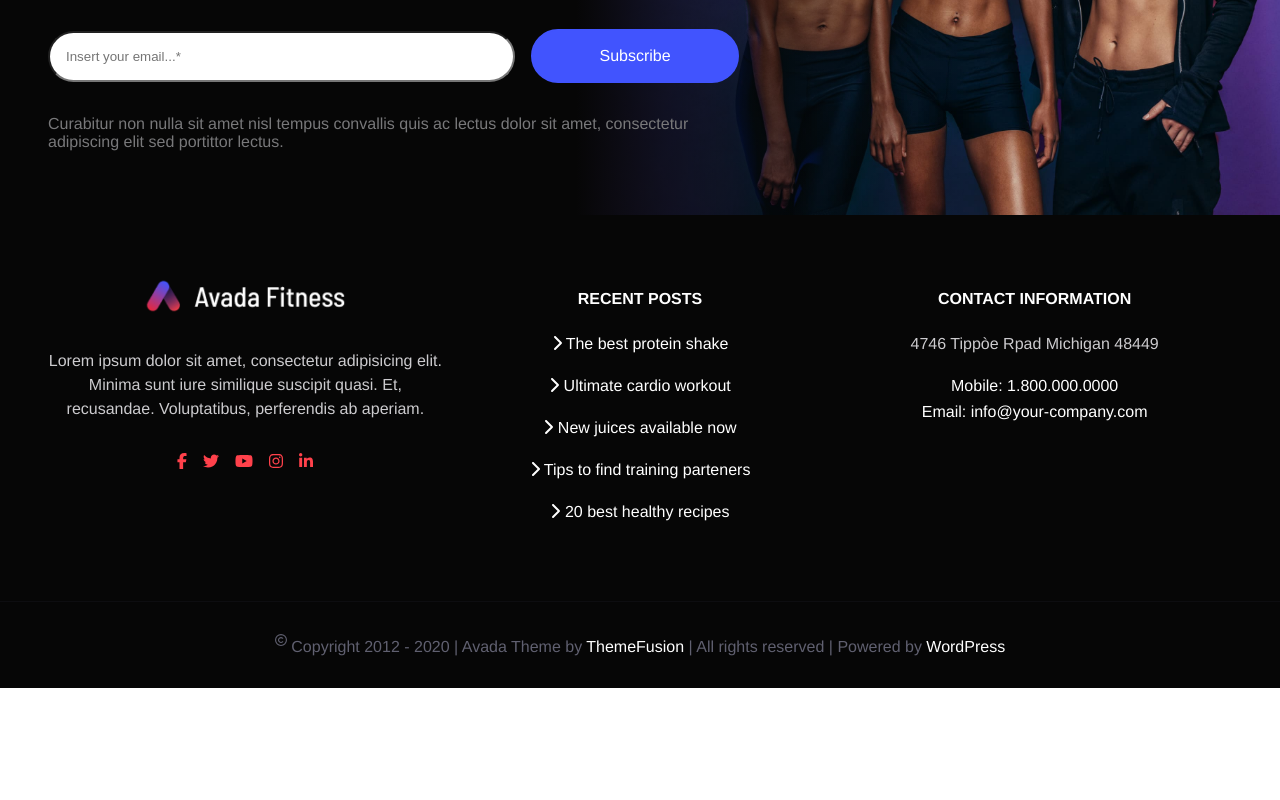
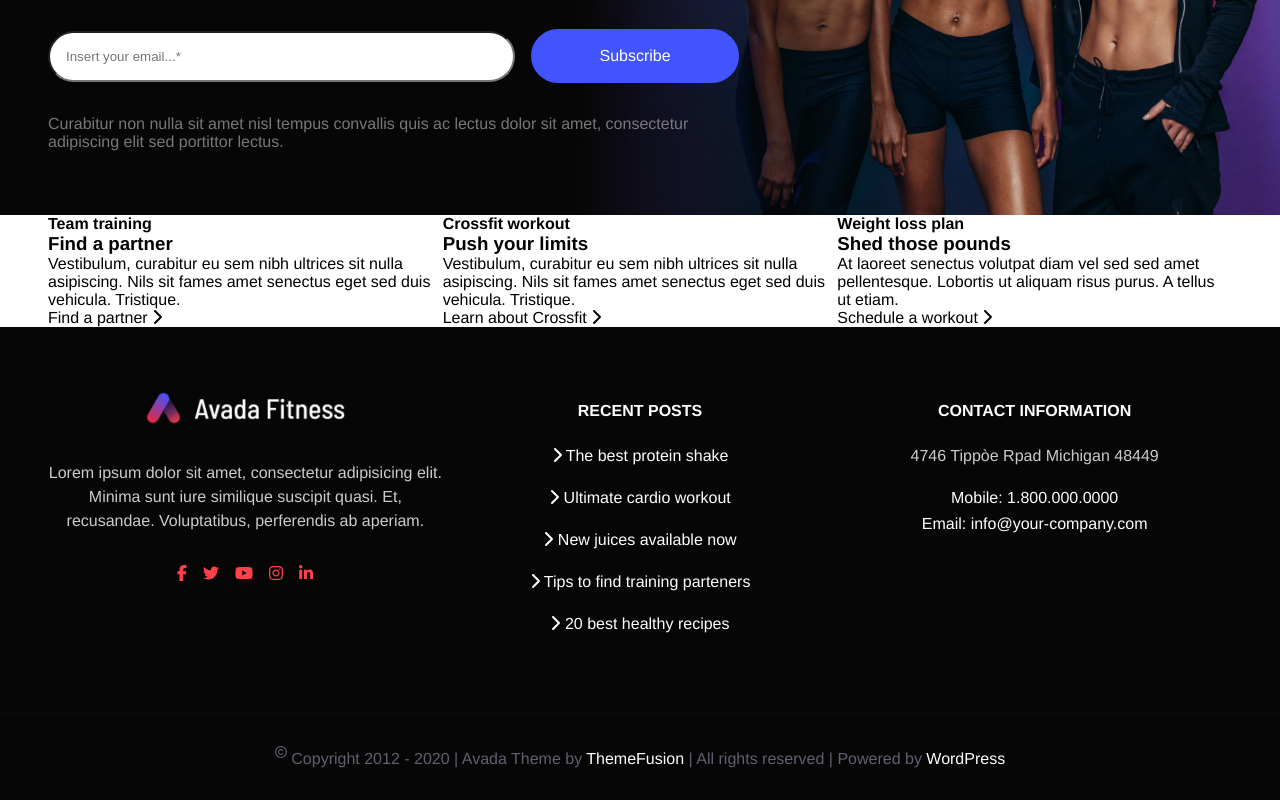
Before and after one commit to MirkOrlando/proj-html-vuejs, a Vue app: page / in a window 1280 px wide. Shown: the part 2838-3638 px from the top of the page. Before the commit the page ends 3526 px from the top, so only its background shows below. Built offline with nearby package versions, Linux system fonts and the light colour scheme.

Commit message:
add content .plans

```diff
--- a/src/App.vue
+++ b/src/App.vue
@@ -164,7 +164,15 @@
       <section class="plans">
         <div class="container">
           <div class="row">
-            <div class="col-4"></div>
+            <div class="col-4" v-for="(plan, index) in plans" :key="index">
+              <h4>{{ plan.title }}</h4>
+              <h3>{{ plan.subtitle }}</h3>
+              <p>{{ plan.text }}</p>
+              <div class="action">
+                {{ plan.action }}
+                <font-awesome-icon icon="fa-solid fa-chevron-right" />
+              </div>
+            </div>
           </div>
         </div>
       </section>
@@ -223,6 +231,26 @@ export default {
           title: "Slim & trim your waist",
           text: "Shed thos extra pounds",
           src: require("@/assets/img/video9-2x.jpg"),
+        },
+      ],
+      plans: [
+        {
+          title: "Team training",
+          subtitle: "Find a partner",
+          text: "Vestibulum, curabitur eu sem nibh ultrices sit nulla asipiscing. Nils sit fames amet senectus eget sed duis vehicula. Tristique.",
+          action: "Find a partner",
+        },
+        {
+          title: "Crossfit workout",
+          subtitle: "Push your limits",
+          text: "Vestibulum, curabitur eu sem nibh ultrices sit nulla asipiscing. Nils sit fames amet senectus eget sed duis vehicula. Tristique.",
+          action: "Learn about Crossfit",
+        },
+        {
+          title: "Weight loss plan",
+          subtitle: "Shed those pounds",
+          text: "At laoreet senectus volutpat diam vel sed sed amet pellentesque. Lobortis ut aliquam risus purus. A tellus ut etiam.",
+          action: "Schedule a workout",
         },
       ],
     };
```
